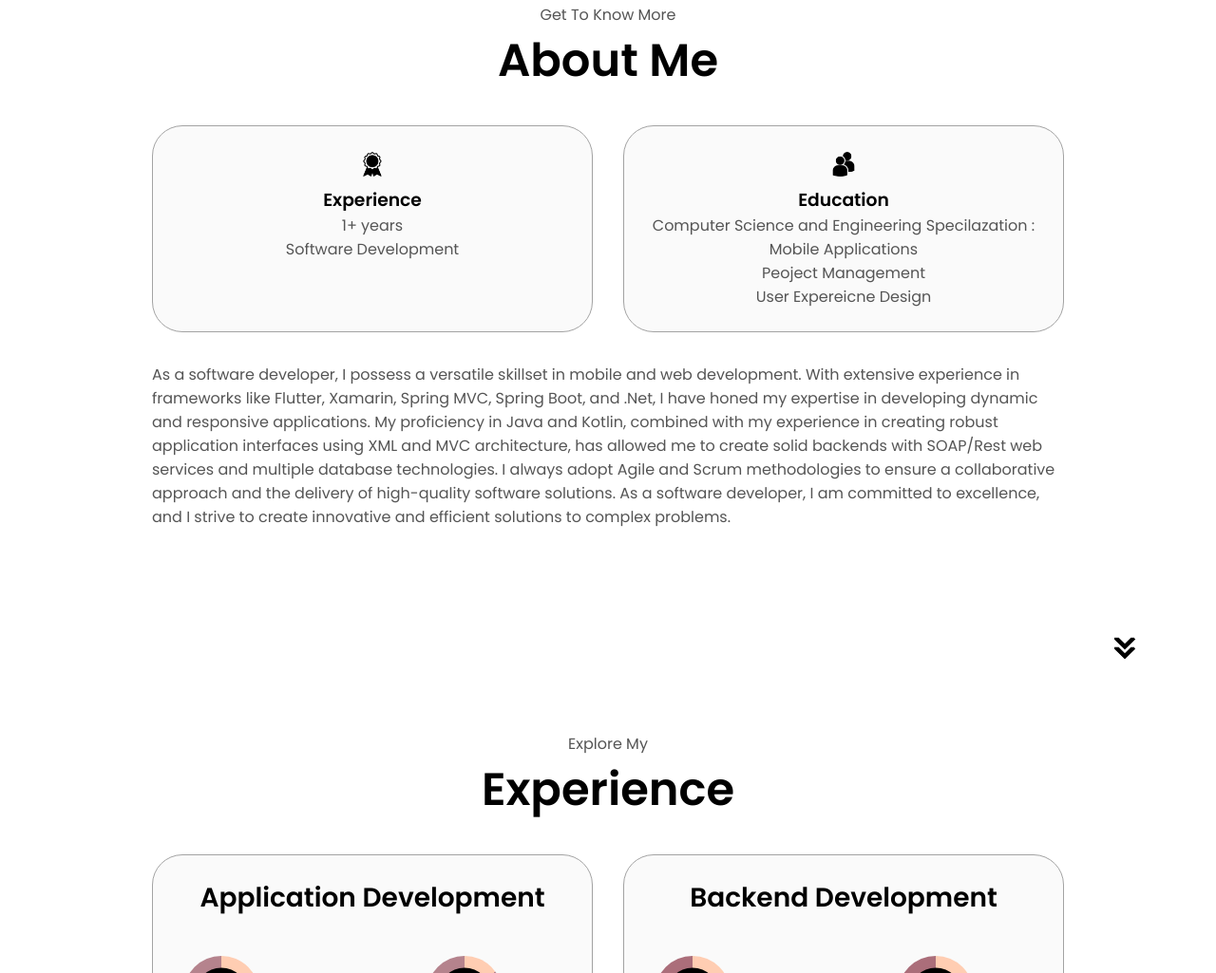
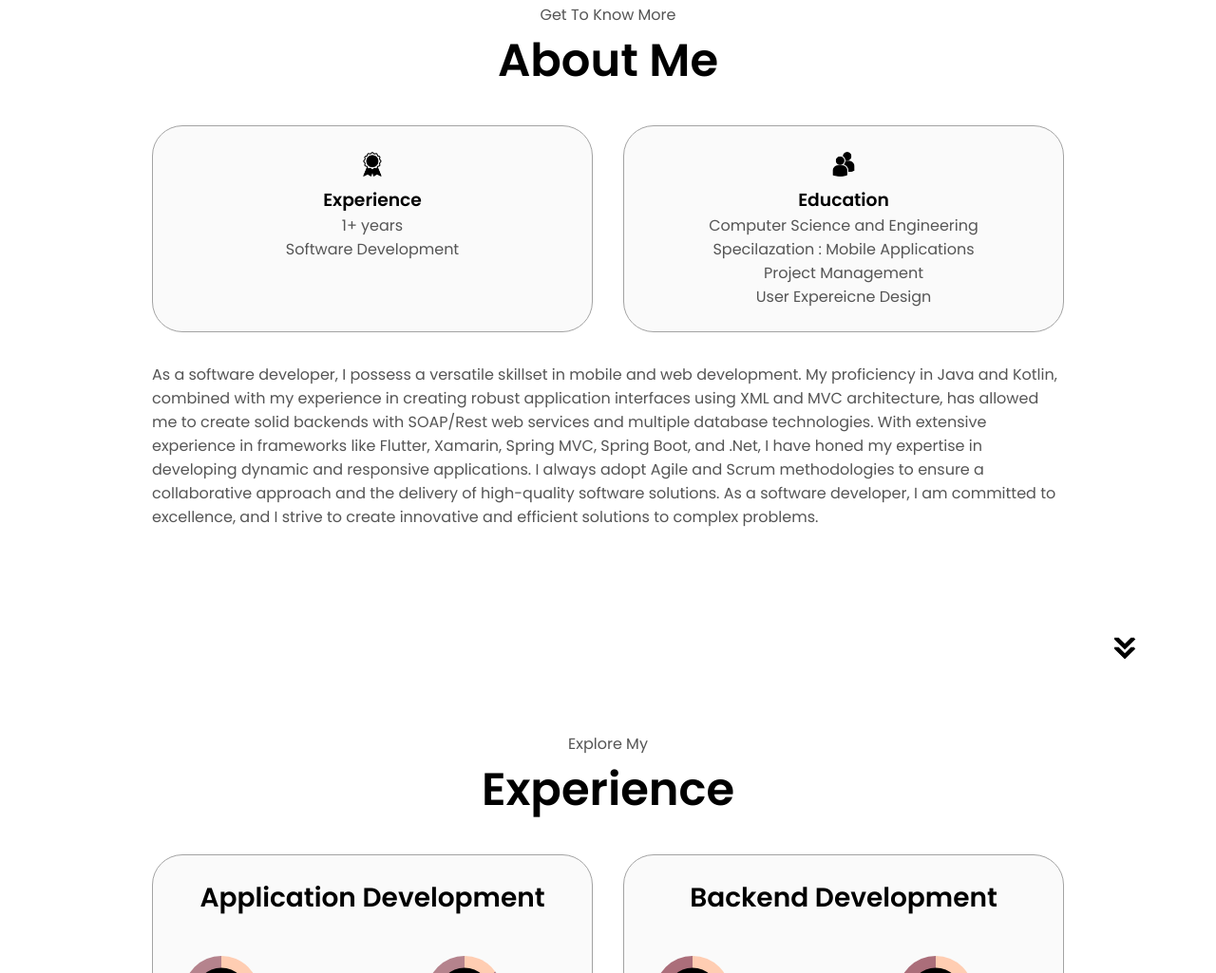
Before and after one commit to Niraj058/Portfolio, a plain HTML site: page index.html in a window 1280 px wide. Shown: the part 925-1950 px from the top of the page at 95% size. Drawn offline with Linux system fonts and the light colour scheme.

Commit message:
Update index.html

```diff
--- a/index.html
+++ b/index.html
@@ -120,8 +120,8 @@
                 class="icon"
               />
               <h3>Education</h3>
-              <p>Computer Science and Engineering Specilazation : Mobile Applications<br />
-                Peoject Management<br />
+              <p>Computer Science and Engineering <br/>Specilazation : Mobile Applications<br />
+                Project Management<br />
                 User Expereicne Design
               </p>
             </div>
@@ -129,8 +129,12 @@
           <div class="text-container">
             <p>
               As a software developer, I possess a versatile skillset in mobile and web development.
-              With extensive experience in frameworks like Flutter, Xamarin, Spring MVC, Spring Boot, and .Net, I have honed my expertise in developing dynamic and responsive applications.
-              My proficiency in Java and Kotlin, combined with my experience in creating robust application interfaces using XML and MVC architecture, has allowed me to create solid backends with SOAP/Rest web services and multiple database technologies. I always adopt Agile and Scrum methodologies to ensure a collaborative approach and the delivery of high-quality software solutions. As a software developer, I am committed to excellence, and I strive to create innovative and efficient solutions to complex problems.
+              My proficiency in Java and Kotlin, combined with my experience in creating robust application interfaces using XML and MVC architecture,
+              has allowed me to create solid backends with SOAP/Rest web services and multiple database technologies.
+              With extensive experience in frameworks like Flutter, Xamarin, Spring MVC, Spring Boot, and .Net,
+              I have honed my expertise in developing dynamic and responsive applications.
+              I always adopt Agile and Scrum methodologies to ensure a collaborative approach and the delivery of high-quality software solutions.
+              As a software developer, I am committed to excellence, and I strive to create innovative and efficient solutions to complex problems.
             </p>
           </div>
         </div>
```
